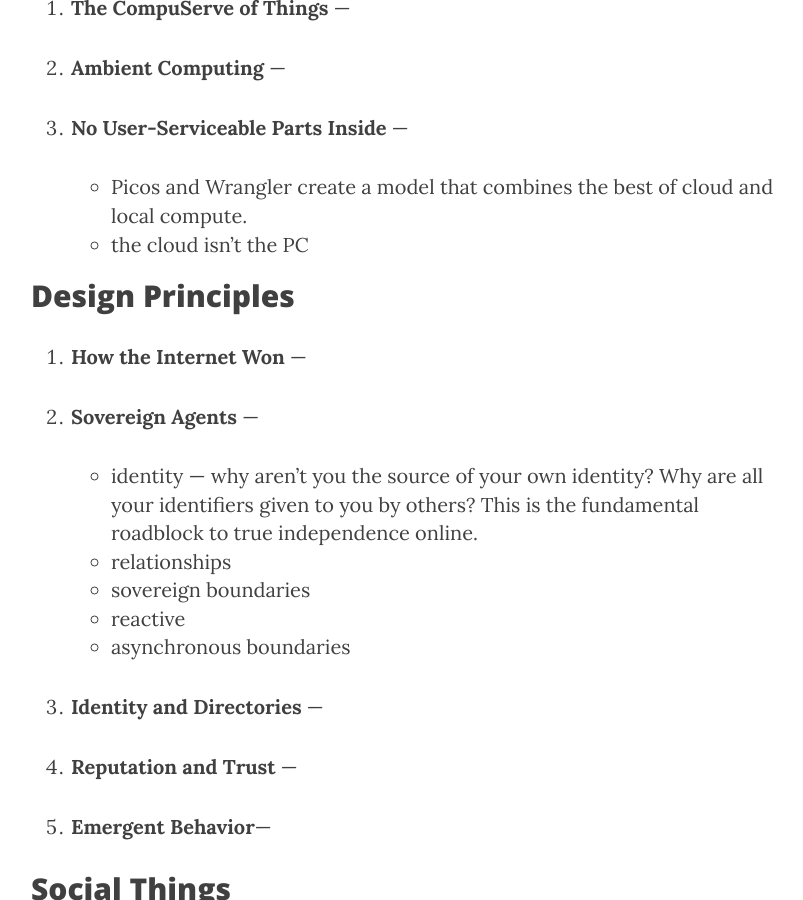
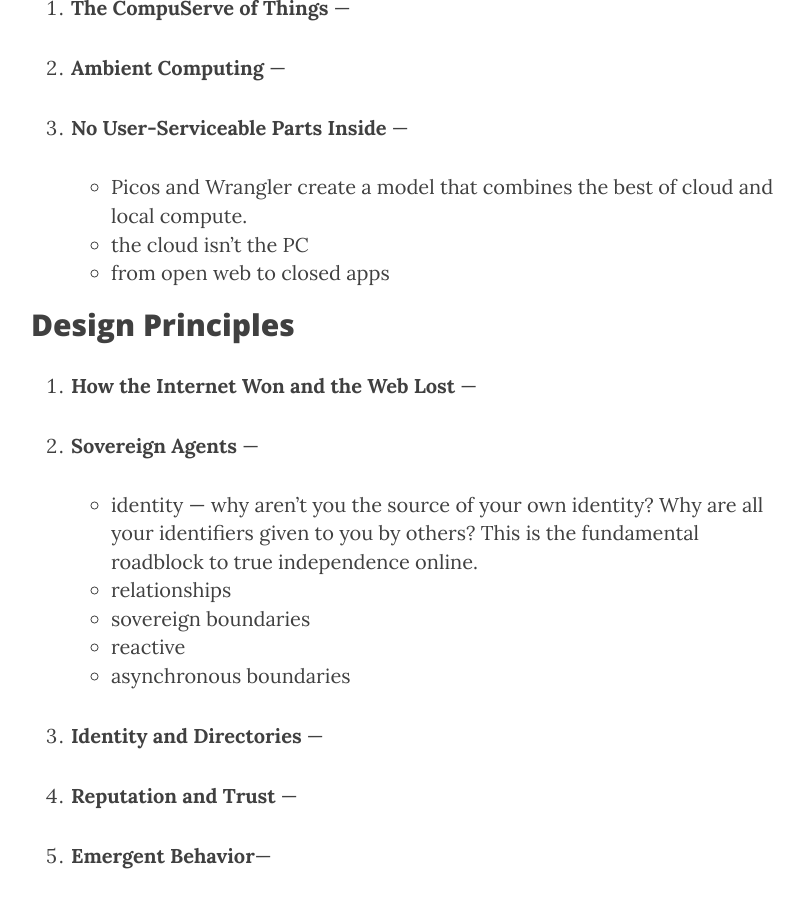
Before and after one commit to windley/societyofthings, a Jekyll site: the page built from index.md, in a window 1280 px wide and 900 px high, scrolled down 588 px. Shown: the whole window, without its empty margins (234-1037 px from the left). Built offline with Jekyll 4.4.1, drawn with Linux system fonts in a browser that asks for light colours; nearby versions of some CDN libraries.

Commit message:
A few additions

```diff
--- a/index.md
+++ b/index.md
@@ -13,11 +13,11 @@ description: "Social Things Working for You"
 
 	- Picos and Wrangler create a model that combines the best of cloud and local compute.
 	- the cloud isn't the PC
+	- from open web to closed apps
 
 ## Design Principles
 
-
-4. __How the Internet Won__ &mdash;
+4. __How the Internet Won and the Web Lost__ &mdash;
 
 5. __Sovereign Agents__ &mdash;
 
```
